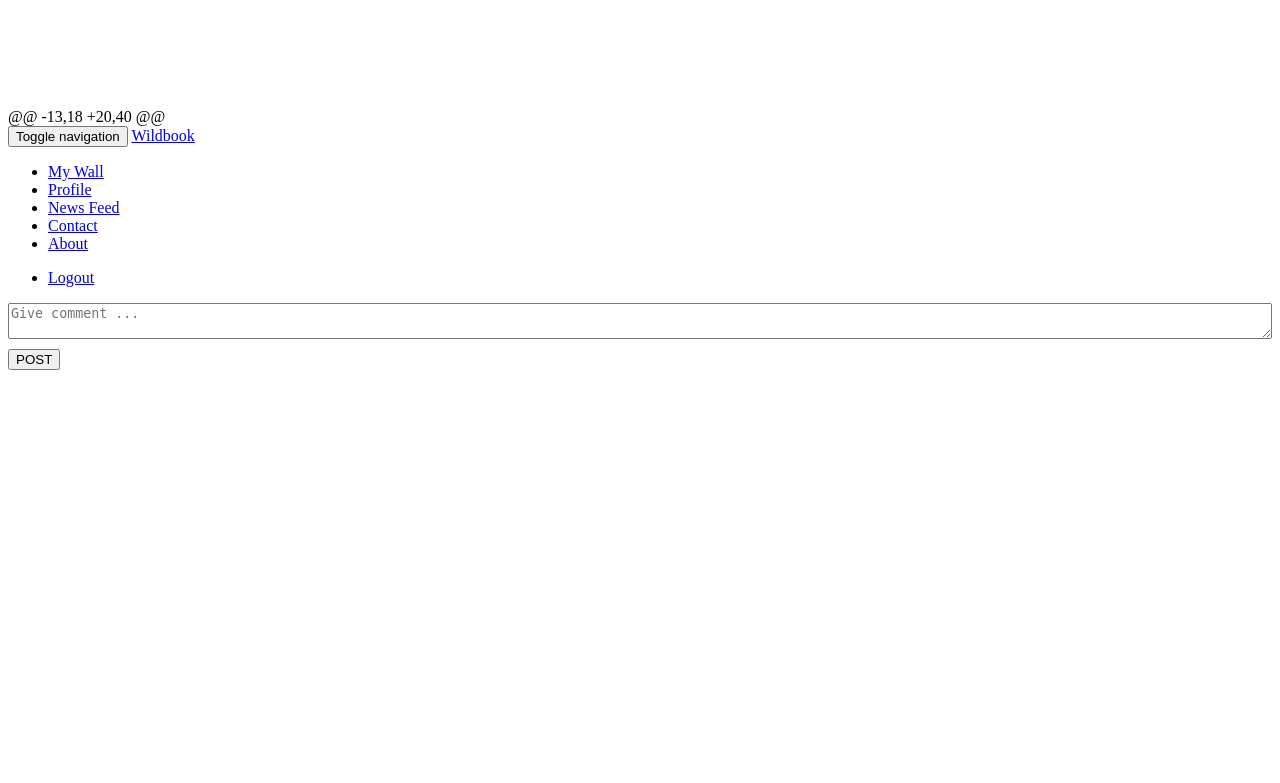
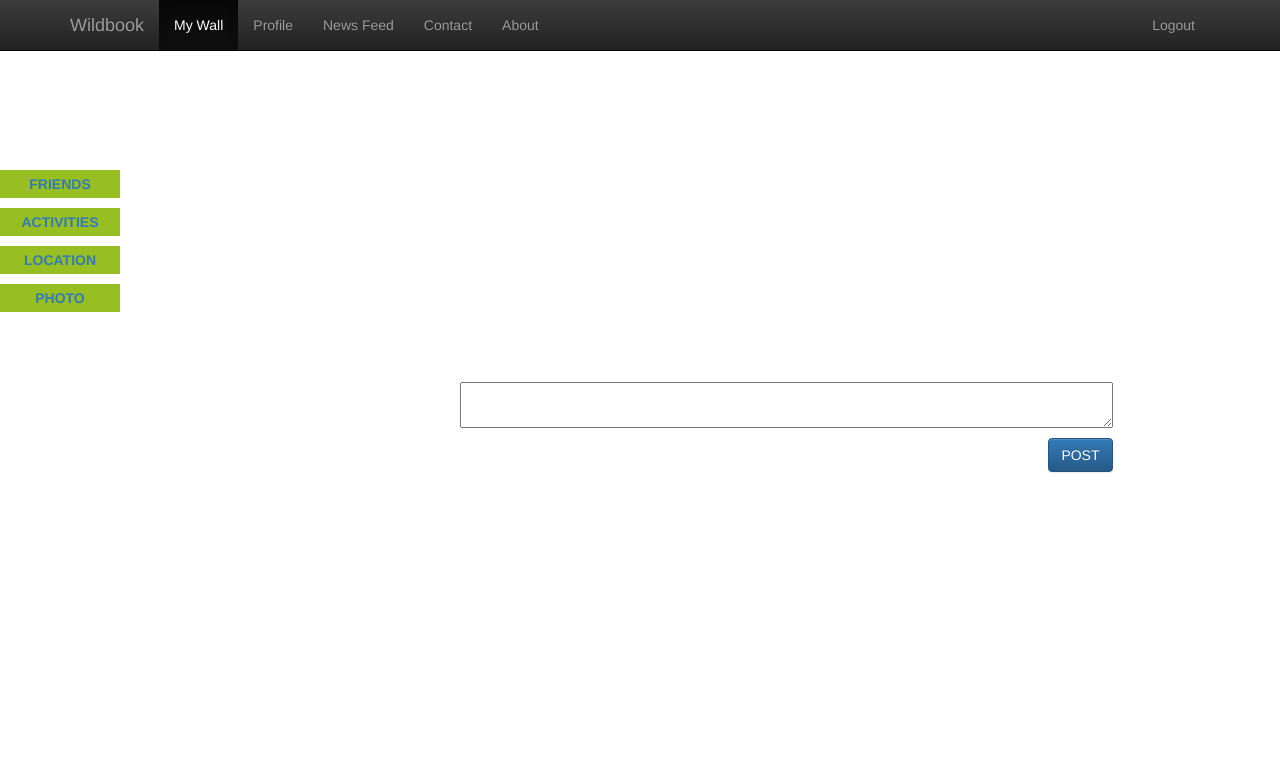
Before and after one commit to mc4785/dbprj, a PHP site: page /wall.php in a window 1280 px wide. Shown: the top 783 px of the page. Run offline with PHP 8.4, Linux system fonts and the light colour scheme; the visitor is signed in with stand-in values (Sample User, id 1); some libraries are stand-ins or nearby versions.

Commit message:
wall and events

```diff
--- /dev/null
+++ b/events.php
@@ -0,0 +1,37 @@
+<!DOCTYPE html>
+<html>
+<head>
+<style>
+ul
+{
+list-style-type:none;
+margin:70px -40px;
+}
+p
+{
+display:block;
+font-weight:bold;
+color:#FFFFFF;
+background-color:#98bf21;
+width:120px;
+text-align:center;
+padding:4px;
+text-decoration:none;
+text-transform:uppercase;
+}
+a:hover,a:active
+{
+background-color:#7A991A;
+}
+</style>
+</head>
+
+<body>
+<ul>
+<li><p><a href="#home">Friends</a></p></li>
+<li><p><a href="#news">Activities</a></p></li>
+<li><p><a href="#contact">Location</a></p></li>
+<li><p><a href="#about">Photo</a></p></li>
+</ul>
+</body>
+</html>
--- a/wall.php
+++ b/wall.php
@@ -1,14 +1,22 @@
 <?php
     session_start();
 
-    if($_SESSION['username'] == null) {
+    if($_SESSION['uname'] == null) {
         header("location:logout.php");
     }
 ?>
 <html>
 <head>
     <meta http-equiv="Content-Type" content="text/html; charset=UTF-8" />
-@@ -13,18 +20,40 @@
+    <meta http-equiv="X-UA-Compatible" content="IE=edge">
+    <meta name="viewport" content="width=device-width, initial-scale=1">
+    <meta name="description" content="">
+    <meta name="author" content="">
+    <link rel="shortcut icon" href="../../assets/ico/favicon.ico">
+
+    <!-- Bootstrap core CSS -->
+    <link href="http://netdna.bootstrapcdn.com/bootstrap/3.0.3/css/bootstrap.min.css" rel="stylesheet">
+    <link href="http://netdna.bootstrapcdn.com/bootstrap/3.0.3/css/bootstrap-theme.min.css" rel="stylesheet">
     <script type="text/javascript" src="http://code.jquery.com/jquery.min.js"></script>
     <script src="http://netdna.bootstrapcdn.com/bootstrap/3.0.3/js/bootstrap.min.js"></script>
 
@@ -23,15 +31,17 @@ body {
 
     <title>Wildbook</title>
 </head>
-
 <body>
-
     <?php
         include("header.inc.php");
+        include("events.php");
     ?>
     <div class="container">
+        <div class="row">
+        <div class="column">
+        <div class="col-md-4">
 
-<div class="row">
+</div>
             <div class="col-md-7">
                 <section>
                     <form action="postdiary.php" class="new_micropost" id="new_micropost" method="post">
@@ -50,6 +60,5 @@ body {
         </div>
     </div>
 
-
 </body>
 </html>
```
Lines whose indentation alone changed are shown as unchanged.
